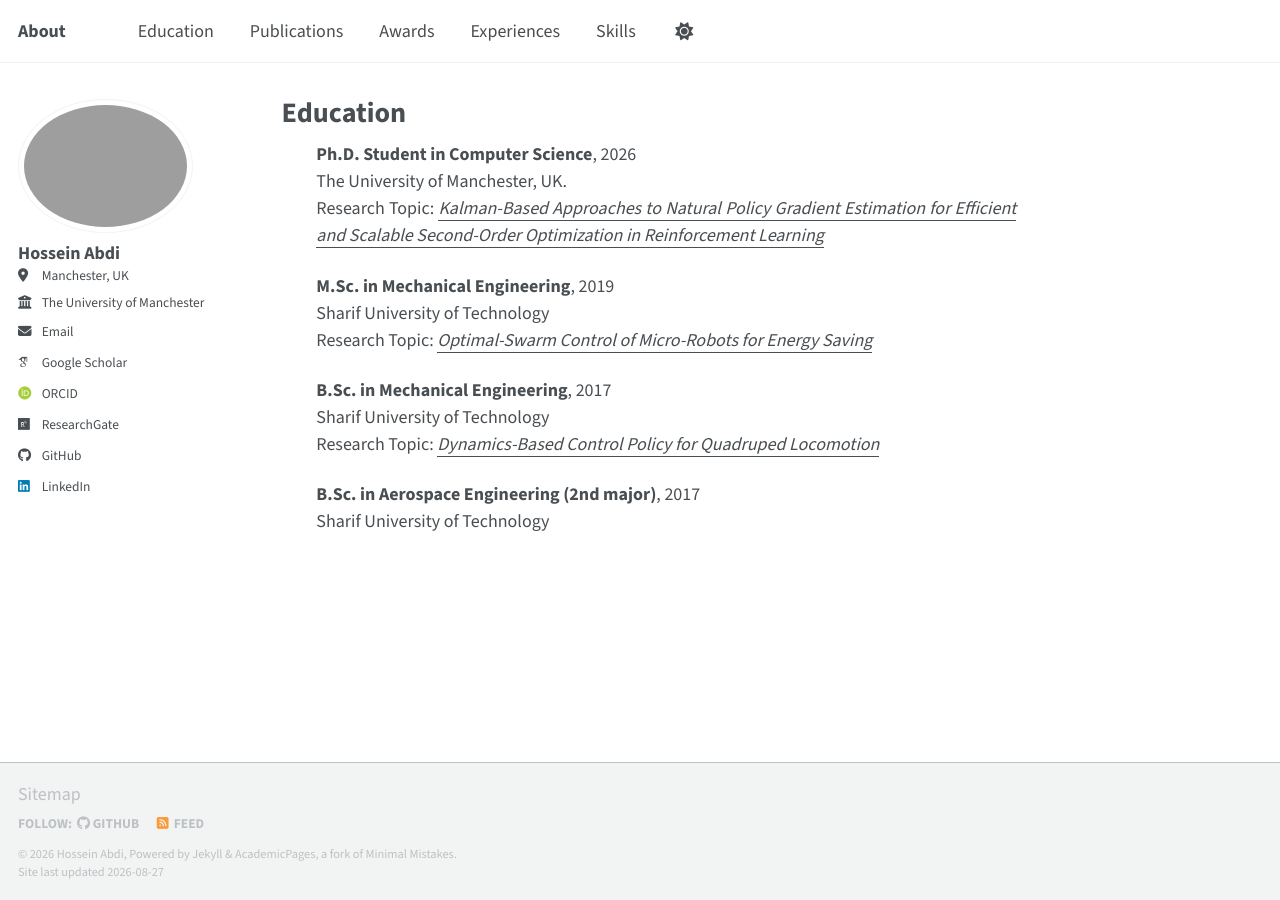
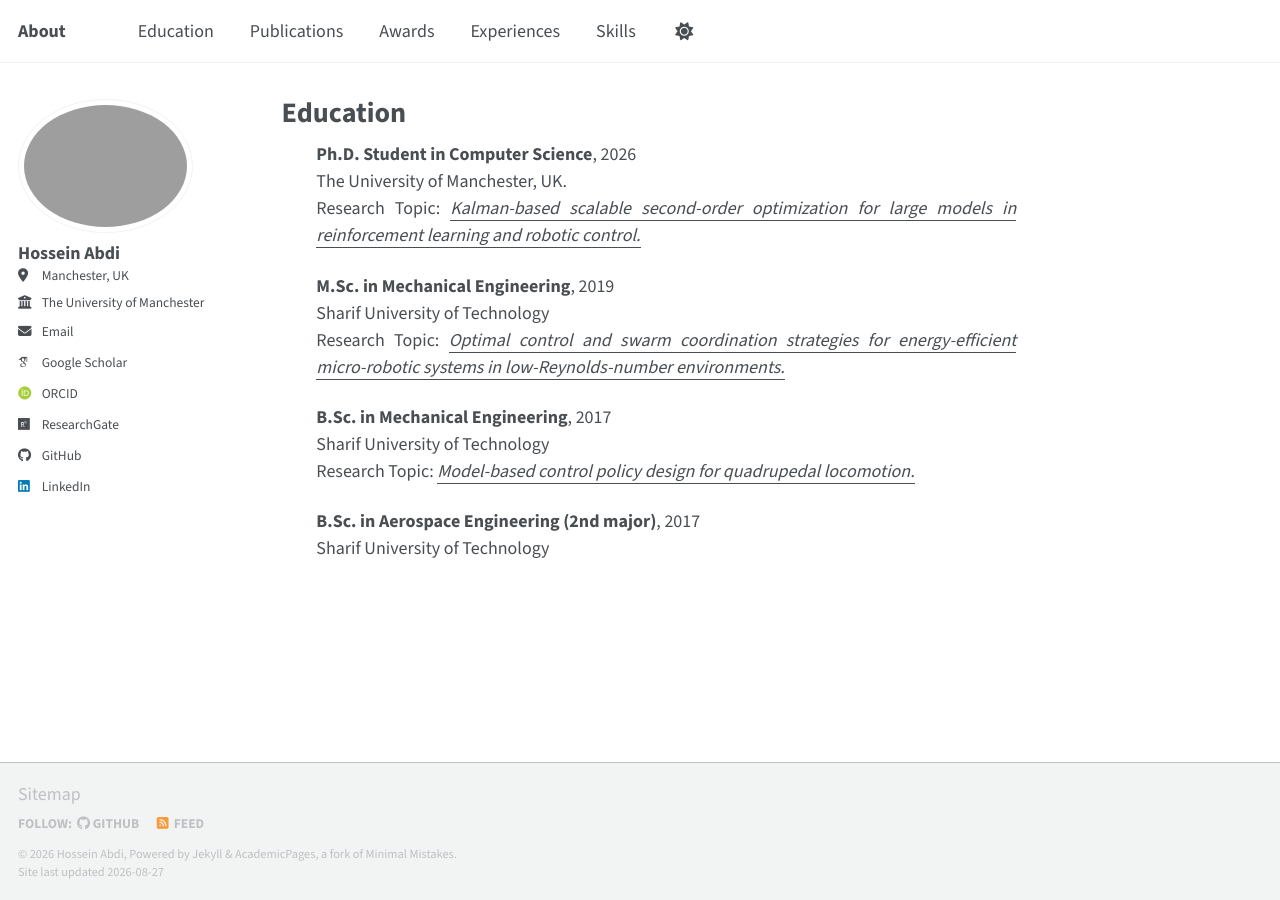
Before and after one commit to Hossein-Abdi/Hossein-Abdi.github.io, a Jekyll site: the page built from _pages/education.md, in a window 1280 px wide. Built offline with Jekyll 4.4.1, drawn with Linux system fonts in a browser that asks for light colours; some web fonts are replaced; a script bundle is joined from its source files by our own code; library files that are not in the unit come from our copies.

Commit message:
education update

```diff
--- a/_pages/education.md
+++ b/_pages/education.md
@@ -8,15 +8,15 @@ redirect_from:
 
 **Ph.D. Student in Computer Science**, 2026
 The University of Manchester, UK.
-Research Topic: *<u>Kalman-Based Approaches to Natural Policy Gradient Estimation for Efficient and Scalable Second-Order Optimization in Reinforcement Learning</u>*
+Research Topic: *<u>Kalman-based scalable second-order optimization for large models in reinforcement learning and robotic control.</u>*
 
 **M.Sc. in Mechanical Engineering**, 2019
 Sharif University of Technology
-Research Topic: *<u>Optimal-Swarm Control of Micro-Robots for Energy Saving</u>*
+Research Topic: *<u>Optimal control and swarm coordination strategies for energy-efficient micro-robotic systems in low-Reynolds-number environments.</u>*
 
 **B.Sc. in Mechanical Engineering**, 2017
 Sharif University of Technology
-Research Topic: *<u>Dynamics-Based Control Policy for Quadruped Locomotion</u>*
+Research Topic: *<u>Model-based control policy design for quadrupedal locomotion.</u>*
 
 **B.Sc. in Aerospace Engineering (2nd major)**, 2017
 Sharif University of Technology
```
